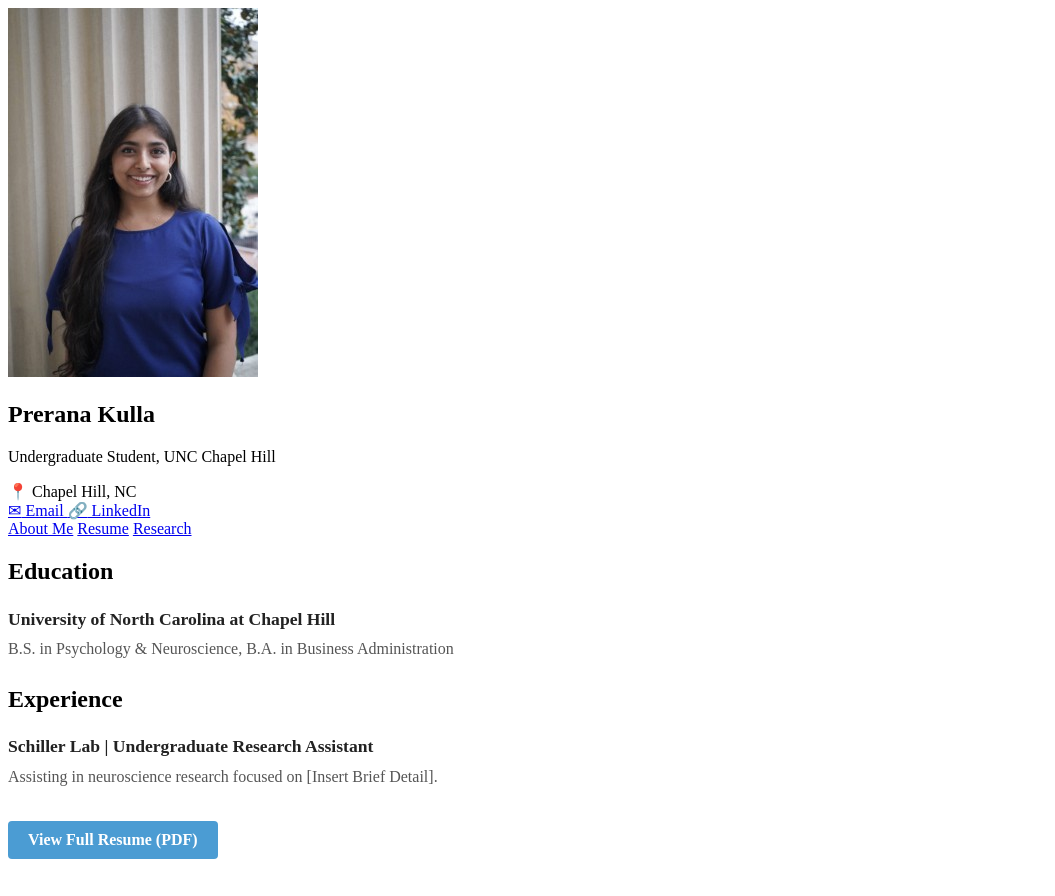
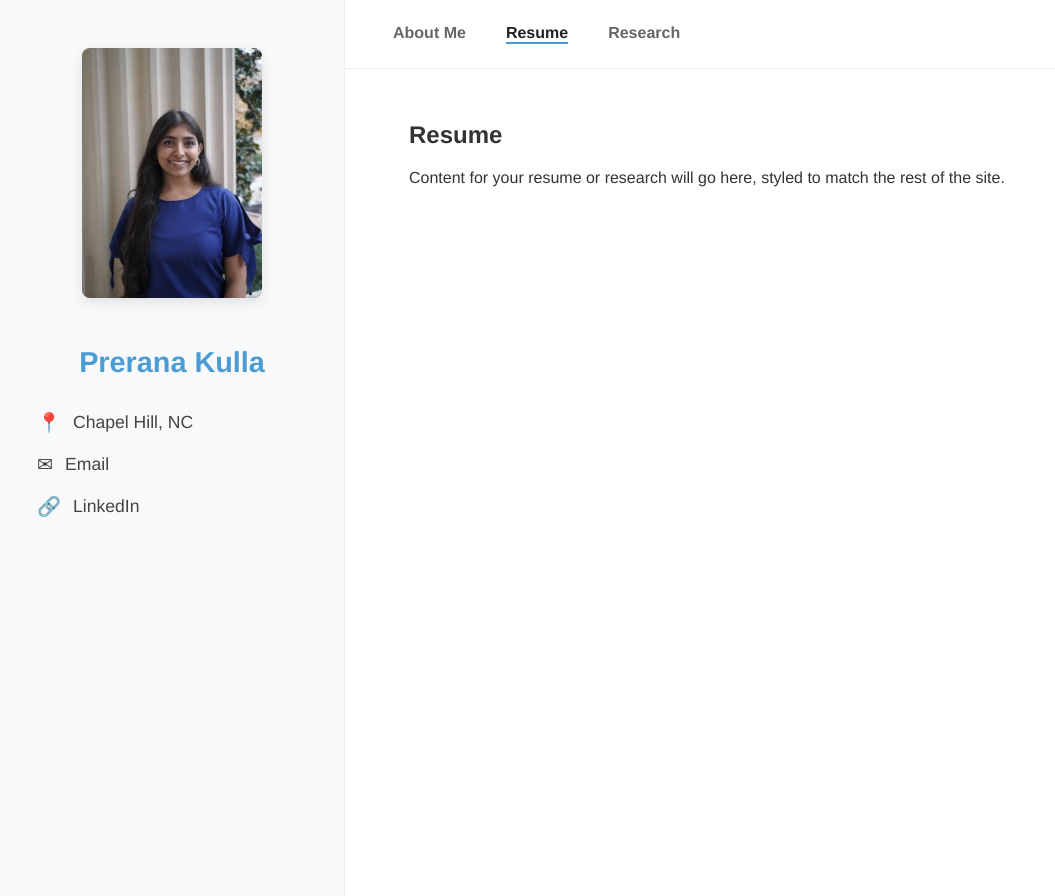
Before and after one commit to preranakulla/Portfolio-Website, a plain HTML site: page index.html in a window 1280 px wide. Shown: the whole page, without its empty margins (0-1055 px from the left). Before the commit the page ends 875 px from the top, so only its background shows below. Drawn offline with Linux system fonts and the light colour scheme.

Commit message:
Trying to keep side bar consistent
Trying to keep side bar consistent

```diff
--- a/index.html
+++ b/index.html
@@ -3,7 +3,7 @@
 <head>
   <meta charset="UTF-8">
   <meta name="viewport" content="width=device-width, initial-scale=1.0">
-  <title>Resume | Prerana Kulla</title>
+  <title>Prerana Kulla | Portfolio</title>
   <link rel="stylesheet" href="style.css">
 </head>
 <body>
@@ -12,8 +12,7 @@
     <img src="profile.jpg" alt="Prerana Kulla" class="profile-img">
 
     <div class="profile-header">
-      <h1>Prerana Kulla</h1>
-      <p class="subtitle">Undergraduate Student, UNC Chapel Hill</p>
+      <h1 class="sidebar-name">Prerana Kulla</h1>
     </div>
 
     <div class="contact-list">
@@ -32,26 +31,12 @@
   <main class="main-content">
     <nav class="top-menu">
       <a href="index.html">About Me</a>
-      <a href="resume.html" class="active">Resume</a>
-      <a href="research.html">Research</a>
+      <a href="resume.html" class="active">Resume</a> <a href="research.html">Research</a>
     </nav>
 
     <div class="content-body">
-      <h2>Education</h2>
-      <div class="resume-item">
-        <strong>University of North Carolina at Chapel Hill</strong>
-        <p>B.S. in Psychology & Neuroscience, B.A. in Business Administration</p>
-      </div>
-
-      <h2>Experience</h2>
-      <div class="resume-item">
-        <strong>Schiller Lab | Undergraduate Research Assistant</strong>
-        <p>Assisting in neuroscience research focused on [Insert Brief Detail].</p>
-      </div>
-
-      <p style="margin-top: 2rem;">
-        <a href="Prerana Resume.pdf" target="_blank" class="download-btn">View Full Resume (PDF)</a>
-      </p>
+      <h2>Resume</h2>
+      <p>Content for your resume or research will go here, styled to match the rest of the site.</p>
     </div>
   </main>
 
--- a/style.css
+++ b/style.css
@@ -1,31 +1,95 @@
-/* Resume Specific Styling */
-.resume-item {
-  margin-bottom: 1.5rem;
-  line-height: 1.6;
+/* Layout Consistency */
+body {
+  margin: 0;
+  font-family: "Helvetica Neue", Helvetica, Arial, sans-serif;
+  color: #333;
+  display: flex;
+  min-height: 100vh;
 }
 
-.resume-item strong {
-  display: block;
-  font-size: 1.1rem;
-  color: #222;
+/* Sidebar Styling */
+.sidebar {
+  width: 280px;
+  background-color: #f8f9fa; /* Light grey background for the sidebar */
+  padding: 3rem 2rem;
+  display: flex;
+  flex-direction: column;
+  align-items: center; /* Centers the image and name */
+  border-right: 1px solid #f0f0f0;
+  position: sticky;
+  top: 0;
+  height: 100vh;
 }
 
-.resume-item p {
-  margin: 0.2rem 0;
-  color: #555;
+/* PORTRAIT RECTANGLE IMAGE */
+.profile-img {
+  width: 180px;      /* Fixed width */
+  height: 250px;     /* Longer height for portrait look */
+  object-fit: cover; /* Prevents squishing */
+  border-radius: 8px; /* Soft rounded corners */
+  margin-bottom: 1.5rem;
+  box-shadow: 0 4px 12px rgba(0,0,0,0.1);
 }
 
-.download-btn {
-  display: inline-block;
-  padding: 10px 20px;
-  background-color: #4B9CD3; /* Carolina Blue */
-  color: white;
-  text-decoration: none;
-  border-radius: 4px;
-  font-weight: 600;
-  transition: background-color 0.2s;
+.sidebar-name {
+  font-size: 1.8rem;
+  color: #4B9CD3; /* Carolina Blue */
+  margin-bottom: 2rem;
+  text-align: center;
 }
 
-.download-btn:hover {
-  background-color: #357abd;
+/* Contact List Styling */
+.contact-list {
+  width: 100%;
+  display: flex;
+  flex-direction: column;
+  gap: 1.2rem;
+  padding-left: 10px; /* Aligns list more naturally */
 }
+
+.contact-item {
+  text-decoration: none;
+  color: #444;
+  font-size: 1.1rem;
+  display: flex;
+  align-items: center;
+  transition: color 0.2s;
+}
+
+.contact-item:hover {
+  color: #4B9CD3;
+}
+
+.icon {
+  margin-right: 12px;
+  font-size: 1.2rem;
+}
+
+/* Main Content Area */
+.main-content {
+  flex: 1;
+}
+
+.top-menu {
+  padding: 1.5rem 3rem;
+  border-bottom: 1px solid #eee;
+  display: flex;
+  gap: 2.5rem;
+}
+
+.top-menu a {
+  text-decoration: none;
+  color: #666;
+  font-weight: 600;
+  font-size: 1rem;
+}
+
+.top-menu a.active {
+  color: #222;
+  border-bottom: 2px solid #4B9CD3; /* Highlight active tab */
+}
+
+.content-body {
+  padding: 2rem 4rem;
+  max-width: 850px;
+}
```
